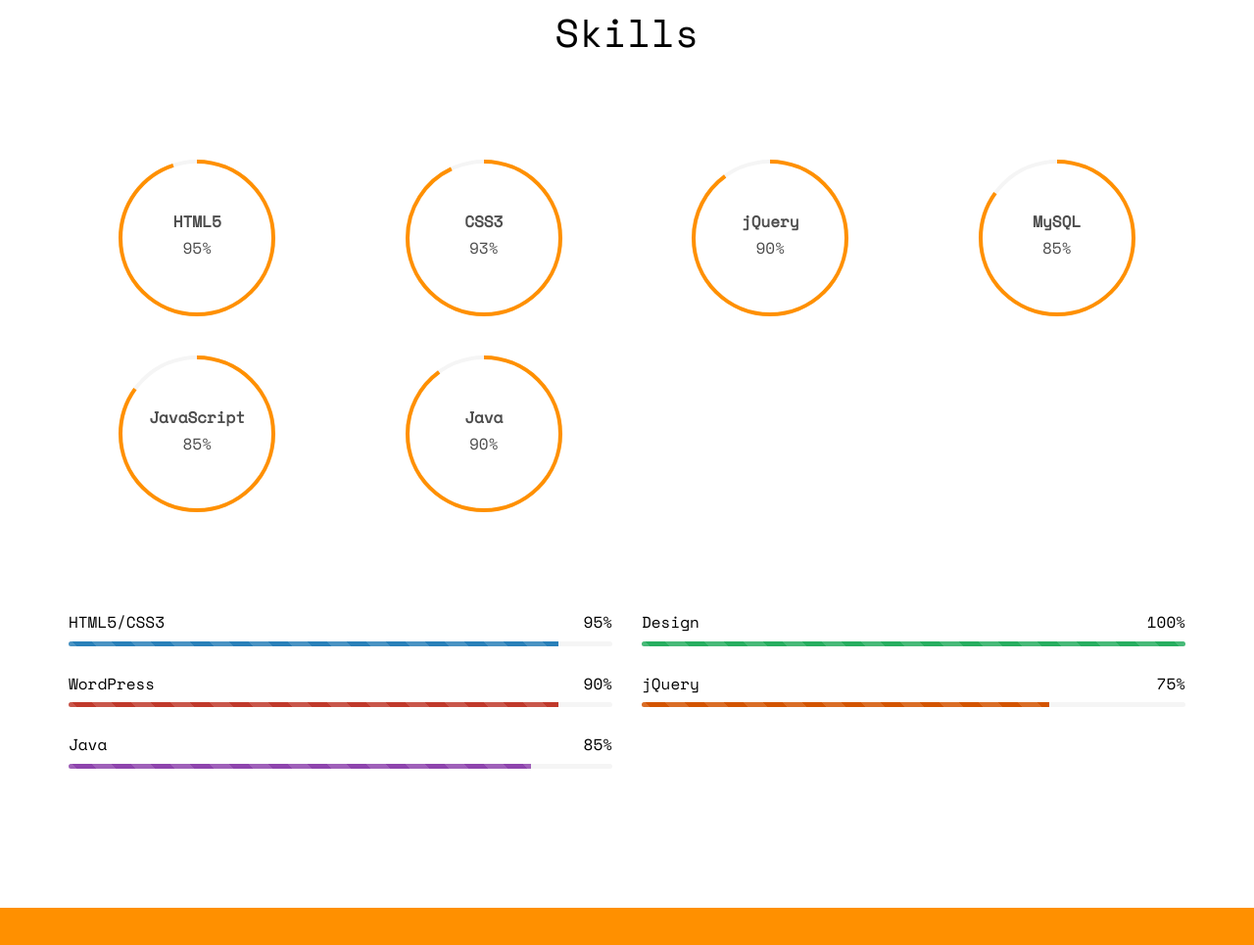
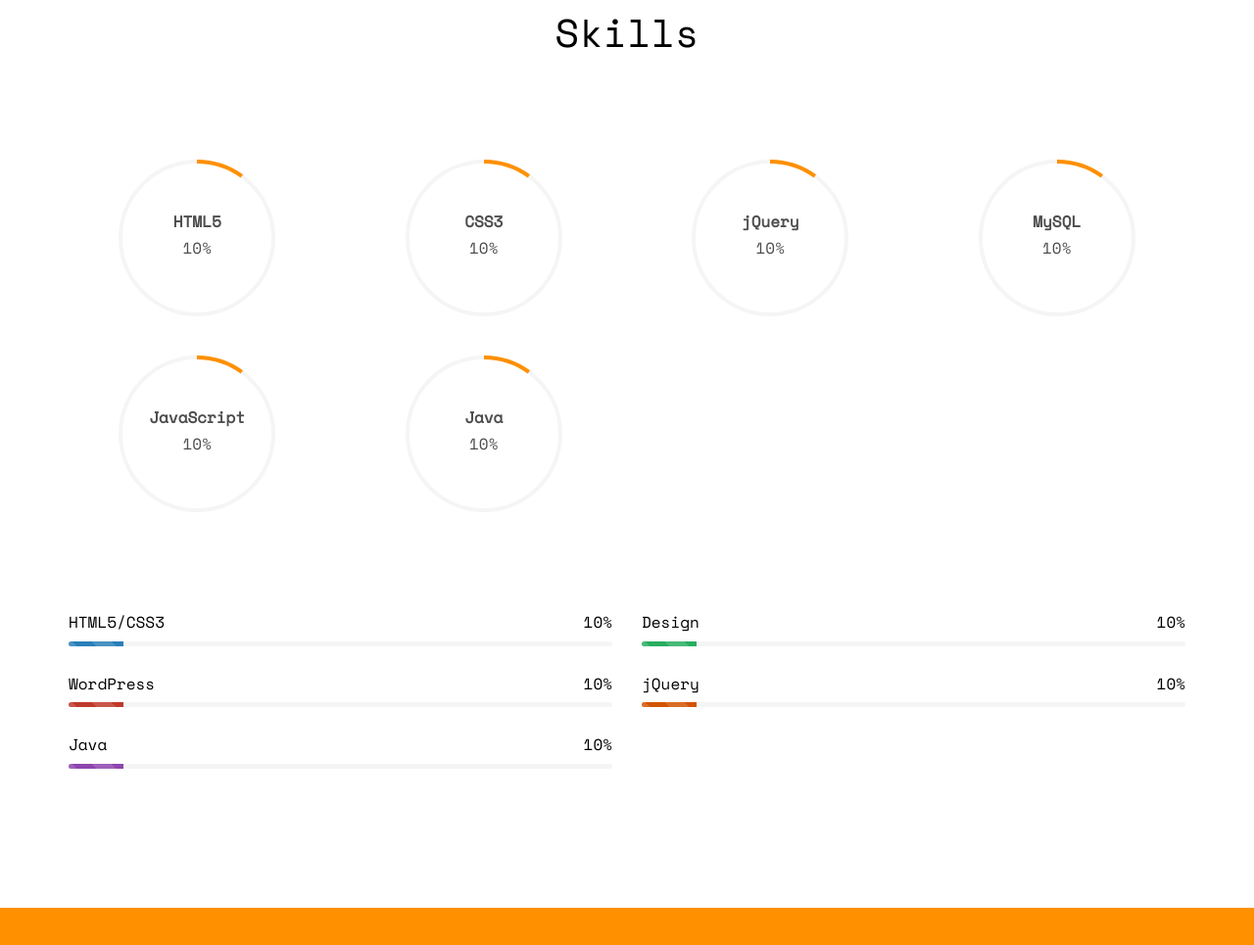
Before and after one commit to raffc00/raffc00.github.io, a plain HTML site: page index.html in a window 1280 px wide. Shown: the part 3968-4933 px from the top of the page at 98% size. Drawn offline with nearby package versions, Linux system fonts and the light colour scheme; some packages are replaced by stand-ins of ours; no server answers; a script that the page names is missing; files whose address does not match are found by name.

```diff
--- a/index.html
+++ b/index.html
@@ -331,65 +331,65 @@
 			</div>
 			<div class="row row-pb-md">
 				<div class="col-md-3 col-sm-6 col-xs-12 text-center">
-					<div class="chart" data-percent="95"><span><strong>HTML5</strong>95%</span></div>
+					<div class="chart" data-percent="10"><span><strong>HTML5</strong>10%</span></div>
 				</div>
 				<div class="col-md-3 col-sm-6 col-xs-12 text-center">
-					<div class="chart" data-percent="93"><span><strong>CSS3</strong>93%</span></div>
+					<div class="chart" data-percent="10"><span><strong>CSS3</strong>10%</span></div>
 				</div>
 				<div class="col-md-3 col-sm-6 col-xs-12 text-center">
-					<div class="chart" data-percent="90"><span><strong>jQuery</strong>90%</span></div>
+					<div class="chart" data-percent="10"><span><strong>jQuery</strong>10%</span></div>
 				</div>
 				<div class="col-md-3 col-sm-6 col-xs-12 text-center">
-					<div class="chart" data-percent="85"><span><strong>MySQL</strong>85%</span></div>
+					<div class="chart" data-percent="10"><span><strong>MySQL</strong>10%</span></div>
 				</div>
 				<div class="col-md-3 col-sm-6 col-xs-12 text-center">
-					<div class="chart" data-percent="85"><span><strong>JavaScript</strong>85%</span></div>
+					<div class="chart" data-percent="10"><span><strong>JavaScript</strong>10%</span></div>
 				</div>
 				<div class="col-md-3 col-sm-6 col-xs-12 text-center">
-					<div class="chart" data-percent="90"><span><strong>Java</strong>90%</span></div>
+					<div class="chart" data-percent="10"><span><strong>Java</strong>10%</span></div>
 				</div>
 			</div>
 			<div class="row">
 				<div class="col-md-6">
 					<div class="progress-wrap">
-						<h3><span class="name-left">HTML5/CSS3</span><span class="value-right">95%</span></h3>
+						<h3><span class="name-left">HTML5/CSS3</span><span class="value-right">10%</span></h3>
 						<div class="progress">
 						  <div class="progress-bar progress-bar-1 progress-bar-striped active" role="progressbar"
-						  aria-valuenow="90" aria-valuemin="0" aria-valuemax="100" style="width:90%">
+						  aria-valuenow="90" aria-valuemin="0" aria-valuemax="100" style="width:10%">
 						  </div>
 						</div>
 					</div>
 					<div class="progress-wrap">
-						<h3><span class="name-left">WordPress</span><span class="value-right">90%</span></h3>
+						<h3><span class="name-left">WordPress</span><span class="value-right">10%</span></h3>
 						<div class="progress">
 						  <div class="progress-bar progress-bar-2 progress-bar-striped active" role="progressbar"
-						  aria-valuenow="90" aria-valuemin="0" aria-valuemax="100" style="width:90%">
+						  aria-valuenow="90" aria-valuemin="0" aria-valuemax="100" style="width:10%">
 						  </div>
 						</div>
 					</div>
 					<div class="progress-wrap">
-						<h3><span class="name-left">Java</span><span class="value-right">85%</span></h3>
+						<h3><span class="name-left">Java</span><span class="value-right">10%</span></h3>
 						<div class="progress">
 						  <div class="progress-bar progress-bar-4 progress-bar-striped active" role="progressbar"
-						  aria-valuenow="85" aria-valuemin="0" aria-valuemax="100" style="width:85%">
+						  aria-valuenow="85" aria-valuemin="0" aria-valuemax="100" style="width:10%">
 						  </div>
 						</div>
 					</div>
 				</div>
 				<div class="col-md-6">
 					<div class="progress-wrap">
-						<h3><span class="name-left">Design</span><span class="value-right">100%</span></h3>
+						<h3><span class="name-left">Design</span><span class="value-right">10%</span></h3>
 						<div class="progress">
 						  <div class="progress-bar progress-bar-5 progress-bar-striped active" role="progressbar"
-						  aria-valuenow="100" aria-valuemin="0" aria-valuemax="100" style="width:100%">
+						  aria-valuenow="100" aria-valuemin="0" aria-valuemax="100" style="width:10%">
 						  </div>
 						</div>
 					</div>
 					<div class="progress-wrap">
-						<h3><span class="name-left">jQuery</span><span class="value-right">75%</span></h3>
+						<h3><span class="name-left">jQuery</span><span class="value-right">10%</span></h3>
 						<div class="progress">
 						  <div class="progress-bar progress-bar-3 progress-bar-striped active" role="progressbar"
-						  aria-valuenow="75" aria-valuemin="0" aria-valuemax="100" style="width:75%">
+						  aria-valuenow="75" aria-valuemin="0" aria-valuemax="100" style="width:10%">
 						  </div>
 						</div>
 					</div>
@@ -435,7 +435,7 @@
 				<div class="col-md-6">
 					<div class="form-group form-group-textarea mb-md-0">
 						<!-- Message input-->
-						<textarea class="form-control" id="message" placeholder="Your Message *" data-sb-validations="required"></textarea>
+						<textarea class="form-control" id="message" placeholder="Your Message *" data-sb-validations="required" heigth="218px"></textarea>
 						<div class="invalid-feedback" data-sb-feedback="message:required">A message is required.</div>
 					</div>
 				</div>
--- a/sass/bootstrap/_forms.scss
+++ b/sass/bootstrap/_forms.scss
@@ -154,7 +154,7 @@ output {
 
 // Reset height for `textarea`s
 textarea.form-control {
-  height: auto;
+  height: 218px;
 }
 
 
--- a/sass/style.scss
+++ b/sass/style.scss
@@ -945,7 +945,7 @@ h1, h2, h3, h4, h5, h6, figure {
 	}
 	.video{
 		display: table;
-		width: 50%;
+		width: 150%;
 		background-size: cover;
 		background-position: center center;
 		background-repeat: no-repeat;
@@ -957,7 +957,7 @@ h1, h2, h3, h4, h5, h6, figure {
 		}
 	}
 	.choose{
-		width: 50%;
+		width: 150%;
 		padding: 4em;
 		@media screen and(max-width: $screen-sm){
 			width: 100%;
```
Also changed, not shown: css/style.css.
